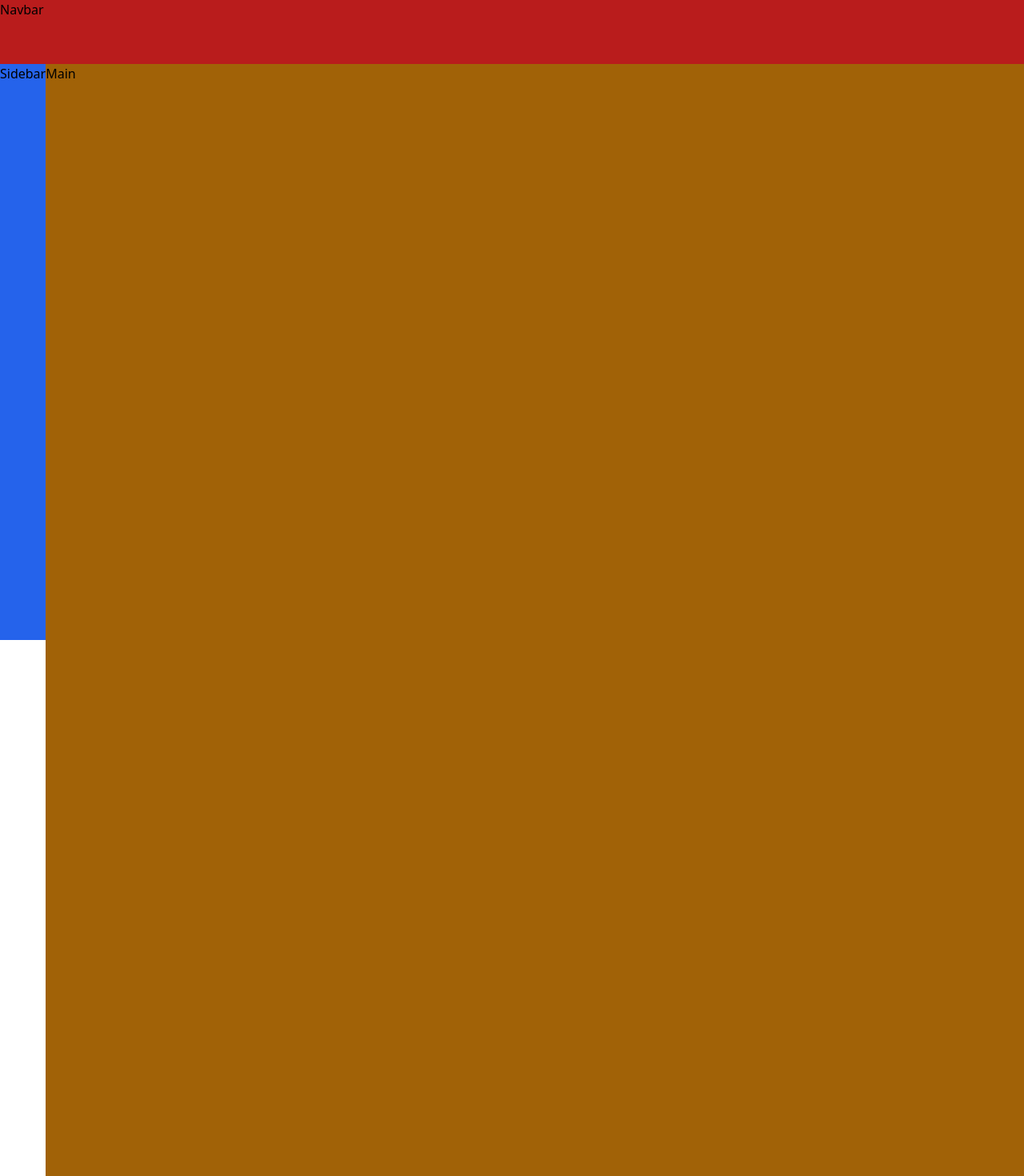
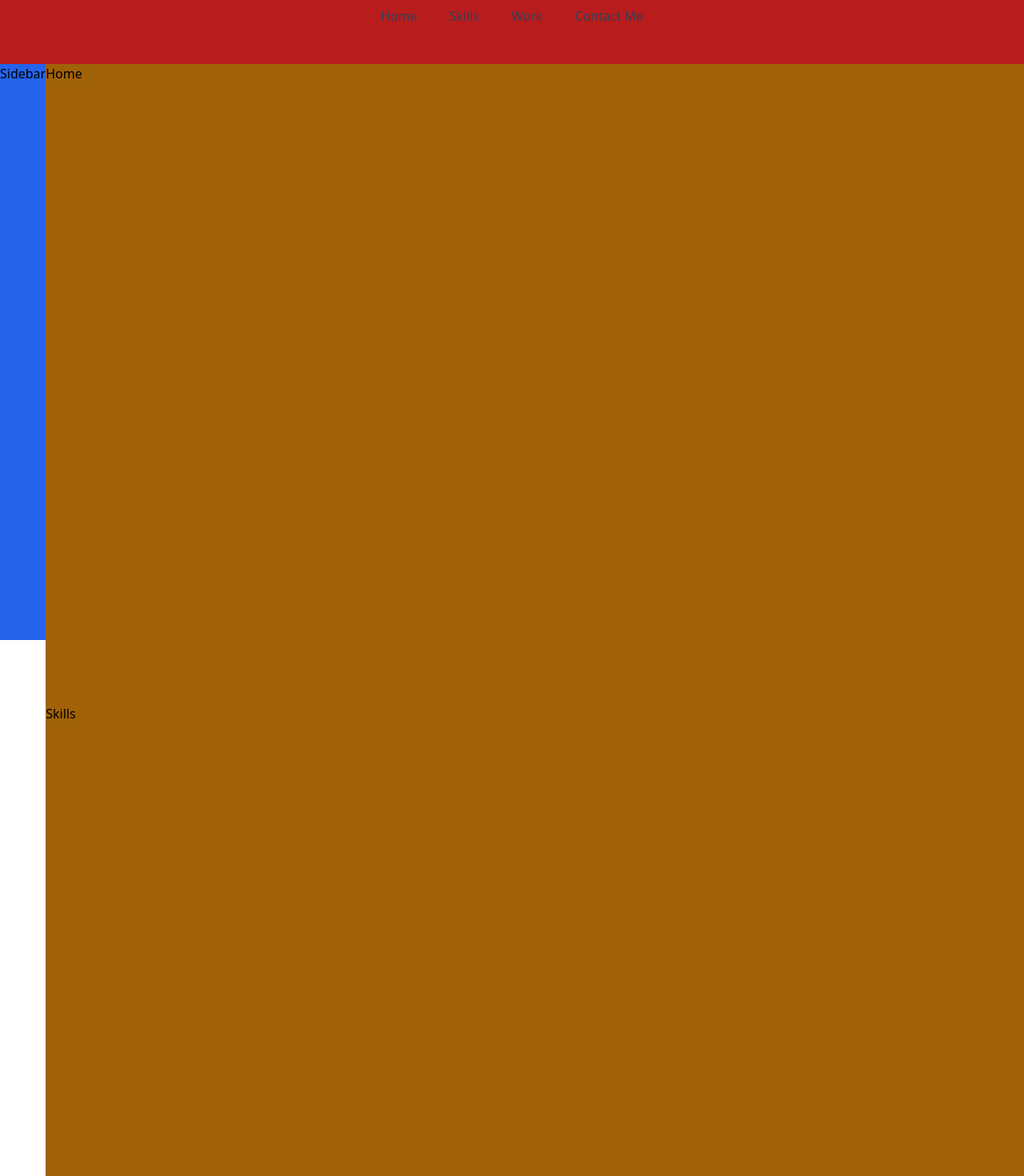
Before and after one commit to Bharat-kr/Profile, a Next.js app: page / in a window 1280 px wide. Shown: the top 1470 px of the page at 80% size. Built offline with nearby package versions, Linux system fonts and the light colour scheme.

Commit message:
page structure added and smooth scroll added

```diff
--- a/components/Footer.jsx
+++ b/components/Footer.jsx
@@ -2,7 +2,7 @@ import React from 'react'
 
 const Footer = () => {
   return (
-    <div className='h-screen bg-purple-500 w-full'> yes this is footer</div>
+    <section id='Contact' className='h-screen bg-purple-500 w-full'> yes this is footer</section>
   )
 }
 
--- /dev/null
+++ b/components/Home.jsx
@@ -0,0 +1,6 @@
+import React from "react";
+const Home = () => {
+  return <section id="Home" className="h-screen">Home</section>;
+};
+
+export default Home;
--- a/components/Main.jsx
+++ b/components/Main.jsx
@@ -1,7 +1,16 @@
 import React from "react";
+import Home from "./Home";
+import Skills from "./Skills";
+import Work from "./Work";
 
 const Main = () => {
-  return <div className="h-[1200vh] bg-yellow-700 grow">Main</div>;
+  return (
+    <div className="h-[1200vh] bg-yellow-700 grow">
+      <Home />
+      <Skills />
+      <Work />
+    </div>
+  );
 };
 
 export default Main;
--- a/components/Navbar.jsx
+++ b/components/Navbar.jsx
@@ -1,5 +1,22 @@
 const Navbar = () => {
-  return <div className="h-[10vh] bg-red-700 sticky top-0 z-10">Navbar</div>;
+  return (
+    <div className="h-[10vh] bg-red-700 sticky top-0 z-10">
+      <nav className="flex sm:justify-center space-x-4">
+        <a href="#Home" className="btn-nav">
+          Home
+        </a>
+        <a href="#Skills" className="btn-nav">
+          Skills
+        </a>
+        <a href="#Work" className="btn-nav">
+          Work
+        </a>
+        <a href="#Contact" className="btn-nav">
+          Contact Me
+        </a>
+      </nav>
+    </div>
+  );
 };
 
 export default Navbar;
--- /dev/null
+++ b/components/Skills.jsx
@@ -0,0 +1,6 @@
+import React from "react";
+const Skills = () => {
+  return <section id="Skills" className="h-screen">Skills</section>;
+};
+
+export default Skills;
--- /dev/null
+++ b/components/Work.jsx
@@ -0,0 +1,6 @@
+import React from "react";
+const Work = () => {
+  return <section id="Work" className="h-screen">Work</section>;
+};
+
+export default Work;
--- a/styles/globals.css
+++ b/styles/globals.css
@@ -1,3 +1,13 @@
 @tailwind base;
 @tailwind components;
 @tailwind utilities;
+
+@layer components {
+    .btn-nav {
+      @apply rounded-lg px-3 py-2 text-slate-700 font-medium hover:bg-slate-100 hover:text-slate-900;
+    }
+  }
+
+  html{
+    scroll-behavior: smooth;
+  }
```
